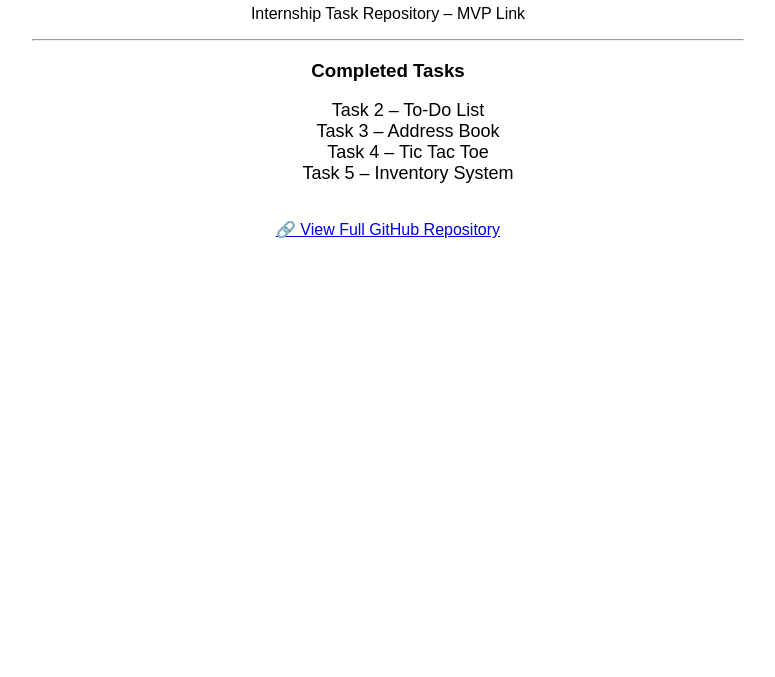
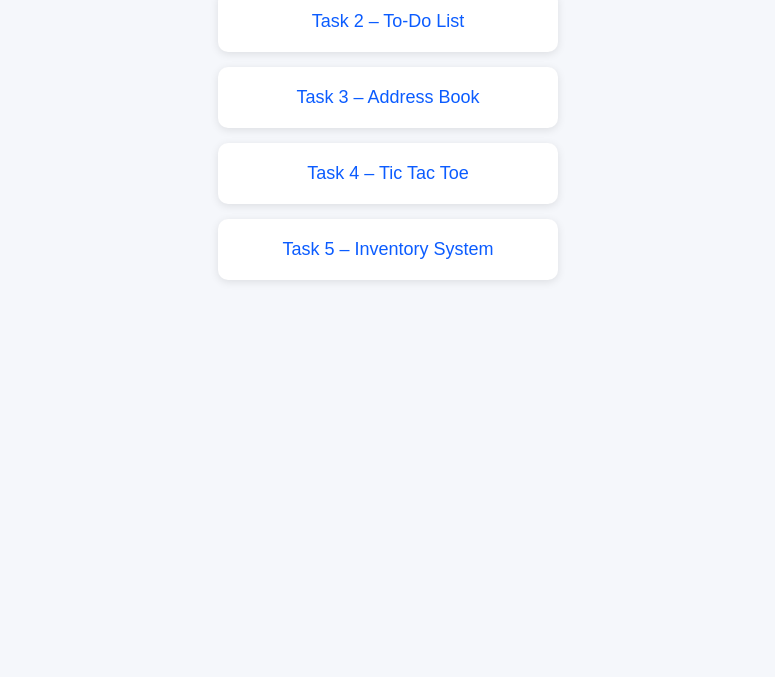
Before and after one commit to 2403717624321014-sudo/Saiket-Systems-C-Programming-Internship, a plain HTML site: page index.html in a window 1280 px wide. Shown: the part 123-800 px from the top of the page, without its empty margins (252-1027 px from the left). Drawn offline with Linux system fonts and the light colour scheme.

Commit message:
Update index.html for Live Demo

```diff
--- a/index.html
+++ b/index.html
@@ -1,29 +1,23 @@
 <!DOCTYPE html>
 <html>
 <head>
-  <meta charset="UTF-8">
   <title>C Internship MVP</title>
+  <style>
+    body { font-family: Arial; background: #f5f7fb; text-align: center; }
+    .card { background: white; padding: 20px; margin: 15px auto; width: 300px;
+             border-radius: 10px; box-shadow: 0 2px 8px rgba(0,0,0,.1); }
+    a { text-decoration: none; font-size: 18px; color: #0b5cff; }
+  </style>
 </head>
-<body style="font-family: Arial; text-align: center; padding: 40px;">
+<body>
 
   <h1>Saiket Systems – C Programming Internship</h1>
-  <p>Internship Task Repository – MVP Link</p>
+  <p>Live MVP Demonstration</p>
 
-  <hr style="width: 60%">
-
-  <h3>Completed Tasks</h3>
-  <ul style="list-style: none; font-size: 18px;">
-    <li>Task 2 – To-Do List</li>
-    <li>Task 3 – Address Book</li>
-    <li>Task 4 – Tic Tac Toe</li>
-    <li>Task 5 – Inventory System</li>
-  </ul>
-
-  <br>
-
-  <a href="https://github.com/2403717624321014-sudo/Saiket-Systems-C-Programming-Internship" target="_blank">
-    🔗 View Full GitHub Repository
-  </a>
+  <div class="card"><a href="task2.html">Task 2 – To-Do List</a></div>
+  <div class="card"><a href="task3.html">Task 3 – Address Book</a></div>
+  <div class="card"><a href="task4.html">Task 4 – Tic Tac Toe</a></div>
+  <div class="card"><a href="task5.html">Task 5 – Inventory System</a></div>
 
 </body>
 </html>
```
